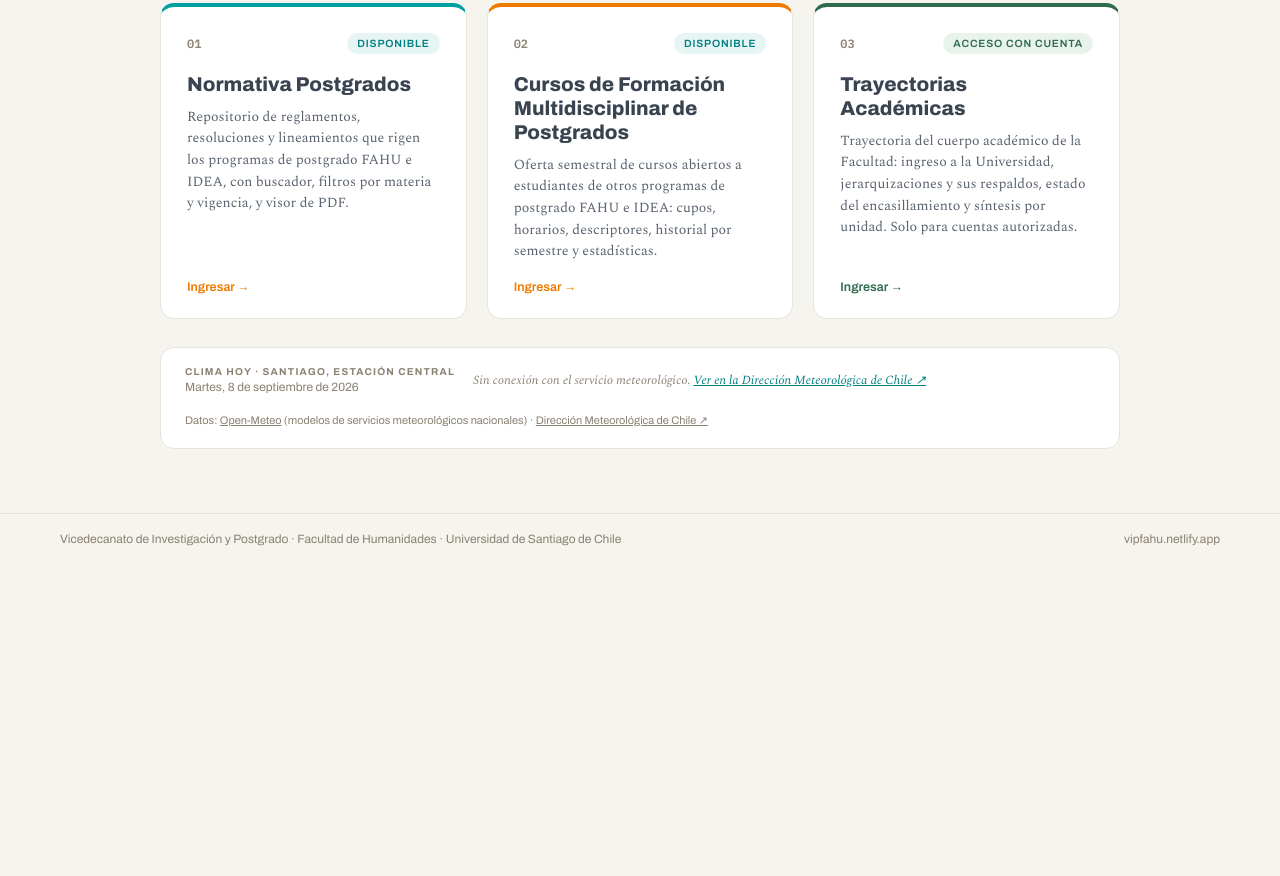
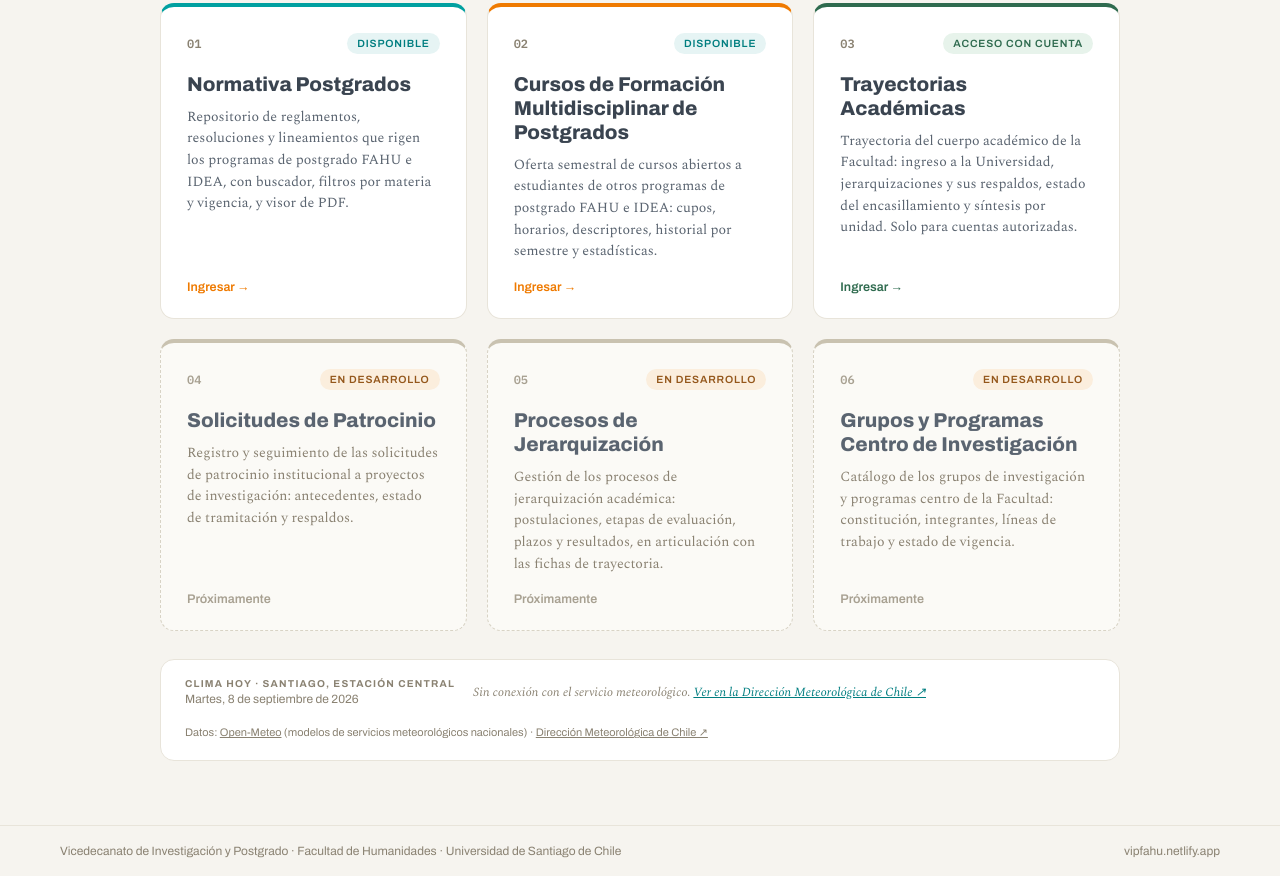
Before and after one commit to vipfahu/inicio, a plain HTML site: page index.html in a window 1280 px wide. Shown: the part 426-1302 px from the top of the page. Before the commit the page ends 990 px from the top, so only its background shows below. Drawn offline with nearby package versions, Linux system fonts and the light colour scheme; no server answers.

Commit message:
Update index.html

```diff
--- a/index.html
+++ b/index.html
@@ -1,24 +1,16 @@
 <!DOCTYPE html>
 <html>
 <head>
+<meta charset="utf-8">
+<meta name="viewport" content="width=device-width, initial-scale=1">
 <meta http-equiv="Cache-Control" content="no-cache, no-store, must-revalidate">
 <meta http-equiv="Pragma" content="no-cache">
 <meta http-equiv="Expires" content="0">
 <script>
-(function(){
-  function lock(){
-    document.body && document.body.removeAttribute('data-dc-editor-on');
-    document.querySelectorAll('[contenteditable="true"]').forEach(function(el){ el.setAttribute('contenteditable','false'); });
-  }
-  document.addEventListener('DOMContentLoaded', function(){
-    lock();
-    new MutationObserver(lock).observe(document.documentElement, {attributes:true, subtree:true, attributeFilter:['data-dc-editor-on','contenteditable']});
-  });
-})();
+(function(){function g(){document.body&&document.body.removeAttribute('data-dc-editor-on');document.querySelectorAll('[contenteditable]').forEach(function(e){e.setAttribute('contenteditable','false')})}
+document.addEventListener('DOMContentLoaded',function(){g();new MutationObserver(g).observe(document.documentElement,{attributes:true,subtree:true,attributeFilter:['data-dc-editor-on','contenteditable']})})})();
 </script>
-<meta charset="utf-8">
-<meta name="viewport" content="width=device-width, initial-scale=1">
-<script src="./support.js?v=1788842524401"></script>
+<script src="support.js?v=1788887957253"></script>
 </head>
 <body>
 <x-dc>
@@ -38,7 +30,7 @@ body{margin:0;background:#F6F4EF}a{color:#007E80}a:hover{color:#EF7A00}
 <div style="min-height:100vh;display:flex;flex-direction:column;font-family:Spectral,Georgia,serif;color:#3A4450">
   <header style="background:#fff;border-bottom:1px solid #E8E4DA;padding:18px clamp(24px,5vw,60px);display:flex;justify-content:space-between;align-items:center;gap:20px;flex-wrap:wrap">
     <div style="display:flex;align-items:center;gap:18px">
-      <img src="assets/logo-fahu.png" alt="Facultad de Humanidades · Universidad de Santiago de Chile" style="display:block;height:72px;width:auto">
+      <img src="assets/logo-fahu.png?v=1788887957253" alt="Facultad de Humanidades · Universidad de Santiago de Chile" style="display:block;height:72px;width:auto">
       <div>
         <div style="font:800 17px Archivo,sans-serif;color:#007E80">Gestión de Información VIP</div>
         <div style="font:400 12px Archivo,sans-serif;color:#8A8272;margin-top:2px">Vicedecanato de Investigación y Postgrado · FAHU USACH</div>
@@ -95,6 +87,42 @@ body{margin:0;background:#F6F4EF}a{color:#007E80}a:hover{color:#EF7A00}
         </div>
         <span style="font:600 12.5px Archivo,sans-serif;color:#2F6B4F">Ingresar →</span>
       </a>
+
+      <div style="display:flex;flex-direction:column;gap:18px;background:#FBFAF6;border:1px dashed #D8D3C5;border-top:4px solid #C9C2B0;border-radius:14px;padding:26px 26px 24px;min-height:250px;box-sizing:border-box">
+        <div style="display:flex;justify-content:space-between;align-items:center;gap:12px">
+          <span style="font:600 12px IBM Plex Mono,monospace;color:#A8A192">04</span>
+          <span style="font:600 10.5px Archivo,sans-serif;letter-spacing:.08em;text-transform:uppercase;color:#94571B;background:#FBEEDD;border-radius:999px;padding:5px 10px">En desarrollo</span>
+        </div>
+        <div style="flex:1">
+          <h2 style="font:800 20px/1.2 Archivo,sans-serif;color:#5A6470;margin:0 0 10px">Solicitudes de Patrocinio</h2>
+          <p style="font:400 14px/1.55 Spectral,serif;color:#8A8272;margin:0;text-wrap:pretty">Registro y seguimiento de las solicitudes de patrocinio institucional a proyectos de investigación: antecedentes, estado de tramitación y respaldos.</p>
+        </div>
+        <span style="font:600 12.5px Archivo,sans-serif;color:#A8A192">Próximamente</span>
+      </div>
+
+      <div style="display:flex;flex-direction:column;gap:18px;background:#FBFAF6;border:1px dashed #D8D3C5;border-top:4px solid #C9C2B0;border-radius:14px;padding:26px 26px 24px;min-height:250px;box-sizing:border-box">
+        <div style="display:flex;justify-content:space-between;align-items:center;gap:12px">
+          <span style="font:600 12px IBM Plex Mono,monospace;color:#A8A192">05</span>
+          <span style="font:600 10.5px Archivo,sans-serif;letter-spacing:.08em;text-transform:uppercase;color:#94571B;background:#FBEEDD;border-radius:999px;padding:5px 10px">En desarrollo</span>
+        </div>
+        <div style="flex:1">
+          <h2 style="font:800 20px/1.2 Archivo,sans-serif;color:#5A6470;margin:0 0 10px">Procesos de Jerarquización</h2>
+          <p style="font:400 14px/1.55 Spectral,serif;color:#8A8272;margin:0;text-wrap:pretty">Gestión de los procesos de jerarquización académica: postulaciones, etapas de evaluación, plazos y resultados, en articulación con las fichas de trayectoria.</p>
+        </div>
+        <span style="font:600 12.5px Archivo,sans-serif;color:#A8A192">Próximamente</span>
+      </div>
+
+      <div style="display:flex;flex-direction:column;gap:18px;background:#FBFAF6;border:1px dashed #D8D3C5;border-top:4px solid #C9C2B0;border-radius:14px;padding:26px 26px 24px;min-height:250px;box-sizing:border-box">
+        <div style="display:flex;justify-content:space-between;align-items:center;gap:12px">
+          <span style="font:600 12px IBM Plex Mono,monospace;color:#A8A192">06</span>
+          <span style="font:600 10.5px Archivo,sans-serif;letter-spacing:.08em;text-transform:uppercase;color:#94571B;background:#FBEEDD;border-radius:999px;padding:5px 10px">En desarrollo</span>
+        </div>
+        <div style="flex:1">
+          <h2 style="font:800 20px/1.2 Archivo,sans-serif;color:#5A6470;margin:0 0 10px">Grupos y Programas Centro de Investigación</h2>
+          <p style="font:400 14px/1.55 Spectral,serif;color:#8A8272;margin:0;text-wrap:pretty">Catálogo de los grupos de investigación y programas centro de la Facultad: constitución, integrantes, líneas de trabajo y estado de vigencia.</p>
+        </div>
+        <span style="font:600 12.5px Archivo,sans-serif;color:#A8A192">Próximamente</span>
+      </div>
     </div>
 
     <section style="margin-top:28px;background:#fff;border:1px solid #E8E4DA;border-radius:14px;padding:18px 24px;display:flex;justify-content:space-between;align-items:center;gap:20px;flex-wrap:wrap">
```
